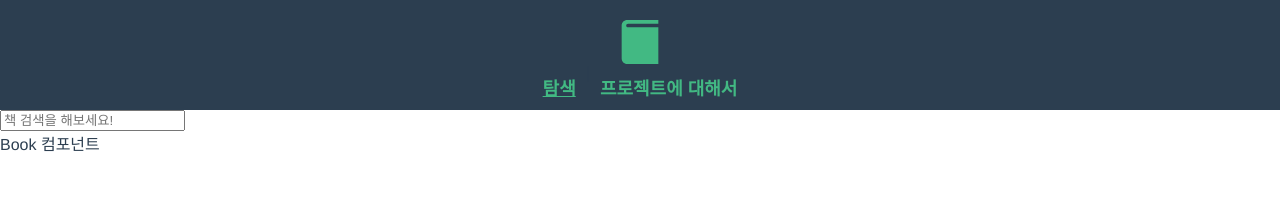
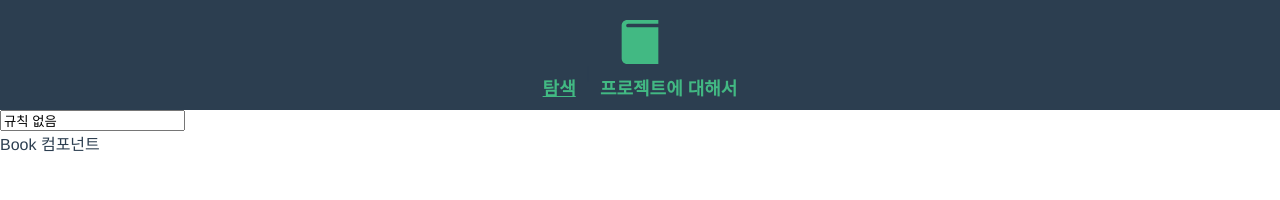
Before and after one commit to Hong-JunHyeok/Book_Explorer, a Vue app: page / in a window 1280 px wide. Shown: the top 200 px of the page. Built offline with nearby package versions, Linux system fonts and the light colour scheme; no server answers.

Commit message:
ADD Input submiting

```diff
--- a/src/lib/customAxios.ts
+++ b/src/lib/customAxios.ts
@@ -1,7 +1,8 @@
 import axios from "axios";
-import { API_KEY } from "../config/config.json";
+import { API_KEY, SERVER_URL } from "../config/config.json";
 
 export const customAxios = axios.create({
+  baseURL: SERVER_URL,
   headers: {
     Authorization: `KakaoAK ${API_KEY}`,
   },
--- a/src/main.ts
+++ b/src/main.ts
@@ -2,11 +2,9 @@ import Vue from "vue";
 import App from "./App.vue";
 import router from "./router";
 import store from "./store";
-import axios from "axios";
+import { customAxios } from "./lib/customAxios";
 
 Vue.config.productionTip = false;
-
-Vue.prototype.$axios = axios; // prototype에 axios 추가
 
 new Vue({
   router,
--- a/src/views/Home.vue
+++ b/src/views/Home.vue
@@ -1,12 +1,17 @@
 <template>
   <div class="home">
-    <input type="text" v-model="input" placeholder="책 검색을 해보세요!" />
-    {{ input }}
+    <input
+      type="text"
+      v-model="input"
+      placeholder="책 검색을 해보세요!"
+      @keypress="onKeyPress"
+    />
     <BookItem />
   </div>
 </template>
 
 <script lang="ts">
+import { customAxios } from "@/lib/customAxios";
 /* eslint-disable */
 import BookItem from "../components/BookItem.vue";
 
@@ -17,8 +22,22 @@ export default {
   },
   data() {
     return {
-      input: "",
+      input: "규칙 없음",
     };
   },
+  methods: {
+    onKeyPress(e: KeyboardEvent) {
+      if (e.keyCode === 13) {
+        console.log("submit...");
+      }
+    },
+    getBookAPI: (input: string) => {
+      customAxios.get(`/search/book?query=${input}`).then((response) => {
+        console.log(response);
+        return response.data;
+      });
+    },
+  },
+  created: () => {},
 };
 </script>
```
